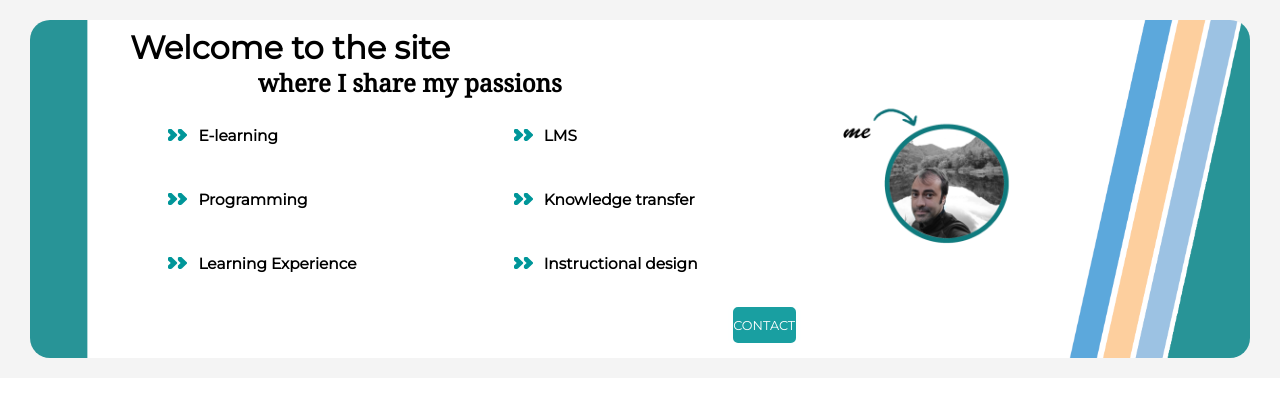
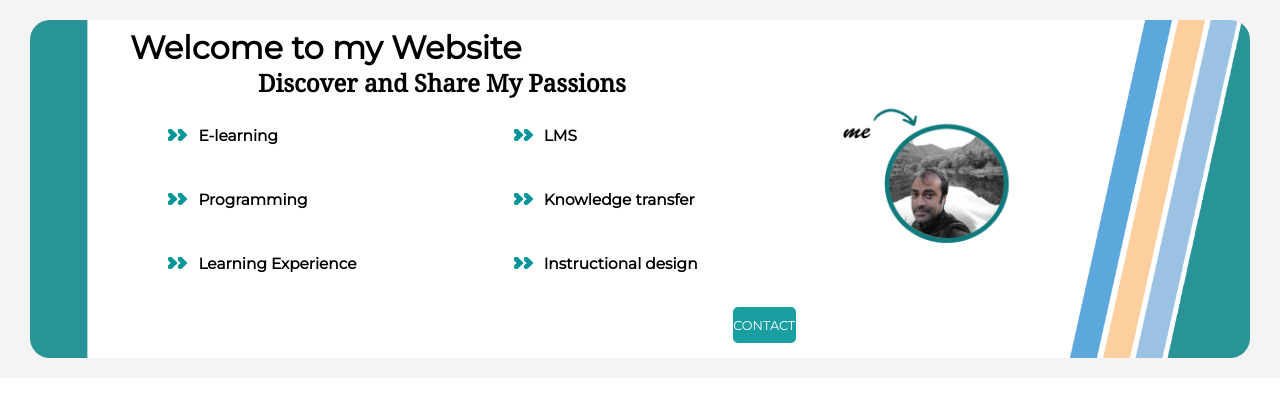
Before and after one commit to mperezal/traini, a PHP site: page / in a window 1280 px wide. Shown: the part 100-518 px from the top of the page. Run offline with PHP 8.4, Linux system fonts and the light colour scheme.

Commit message:
cambio título

```diff
--- a/index.php
+++ b/index.php
@@ -12,8 +12,8 @@ include('inc/header.php')
 <section id="cartel">
 <div id="contenidos-cartel">
     <div class="cartel1">
-    <h1>Welcome to the site</h1>
-        <h2>where I share my passions</h2>
+    <h1>Welcome to my Website</h1>
+        <h2>Discover and Share My Passions</h2>
         <ul class="temas">
     <li> E-learning</li>
     <li> LMS</li>
```
